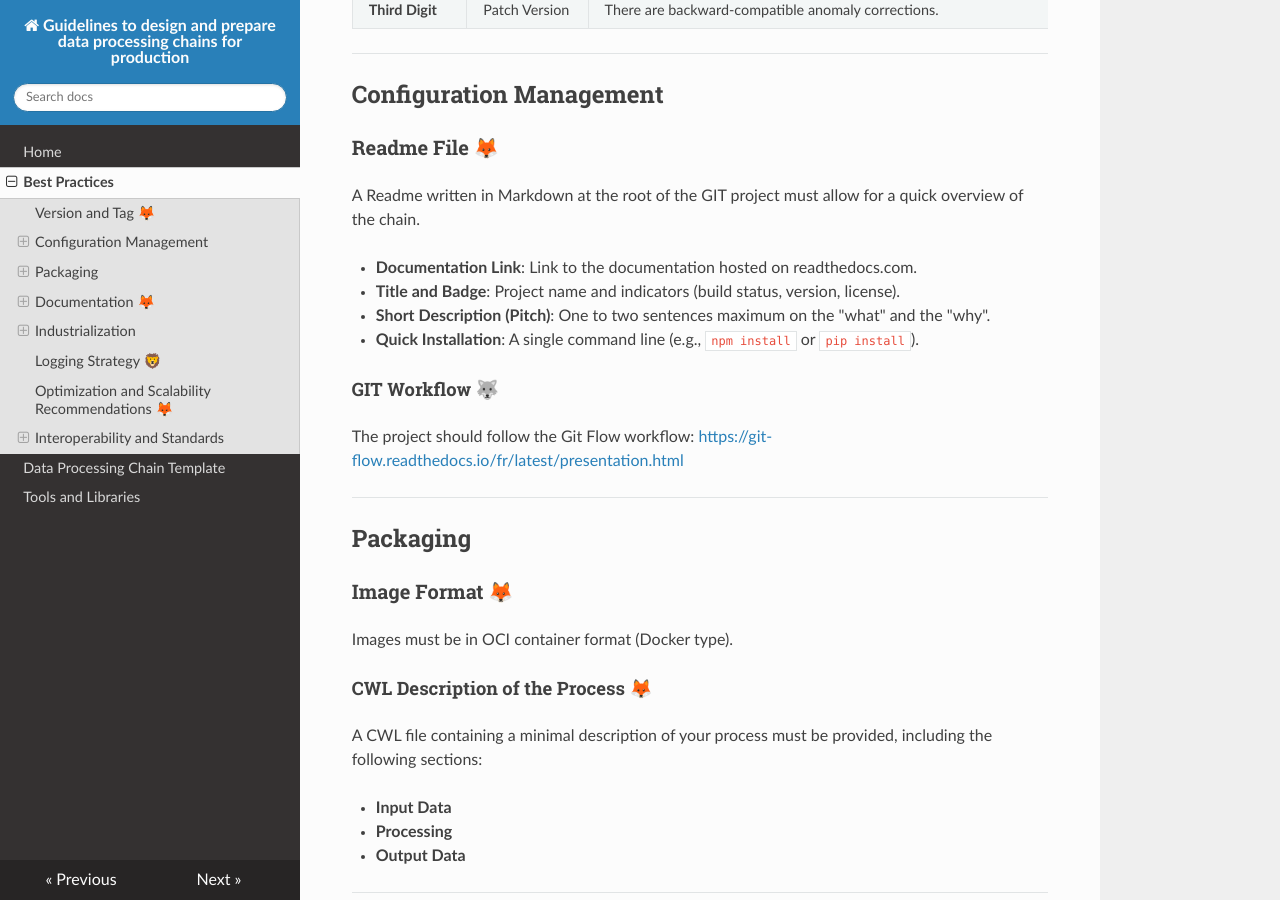
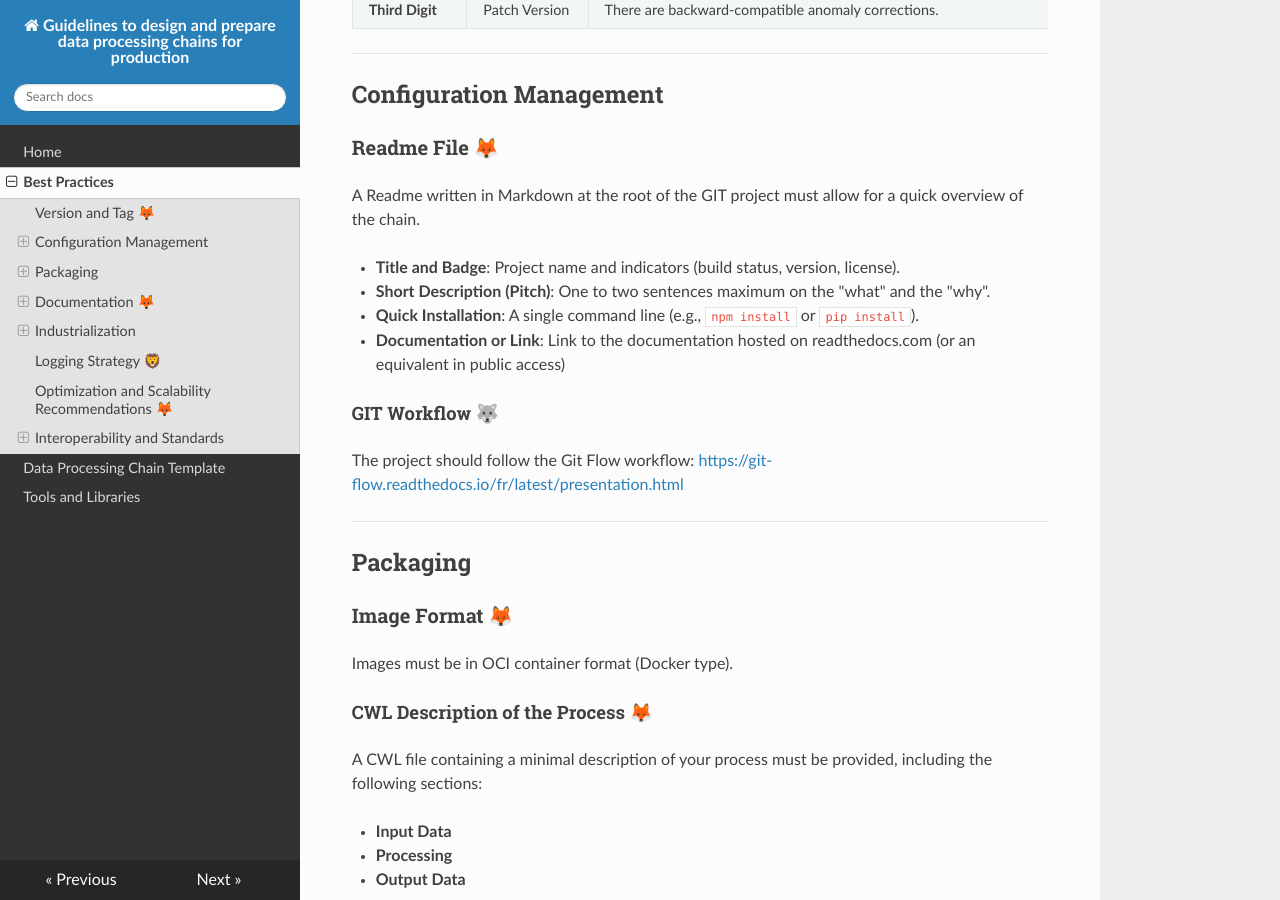
Before and after one commit to CNES/processing-chain-guidelines, an MkDocs documentation site: the page built from docs/best_practices.md, in a window 1280 px wide and 900 px high, scrolled down 424 px. Built offline with MkDocs 1.6.1, drawn with Linux system fonts in a browser that asks for light colours; nearby versions of some CDN libraries.

Commit message:
Fix requirement for documentation hosting

```diff
--- a/docs/best_practices.md
+++ b/docs/best_practices.md
@@ -19,10 +19,10 @@ The version tag must be applied to a development branch containing the algorithm
 
 A Readme written in Markdown at the root of the GIT project must allow for a quick overview of the chain.
 
-- **Documentation Link**: Link to the documentation hosted on readthedocs.com.
 - **Title and Badge**: Project name and indicators (build status, version, license).
 - **Short Description (Pitch)**: One to two sentences maximum on the "what" and the "why".
 - **Quick Installation**: A single command line (e.g., `npm install` or `pip install`).
+- **Documentation or Link**: Link to the documentation hosted on readthedocs.com (or an equivalent in public access)
 
 #### GIT Workflow 🐺
 
```
